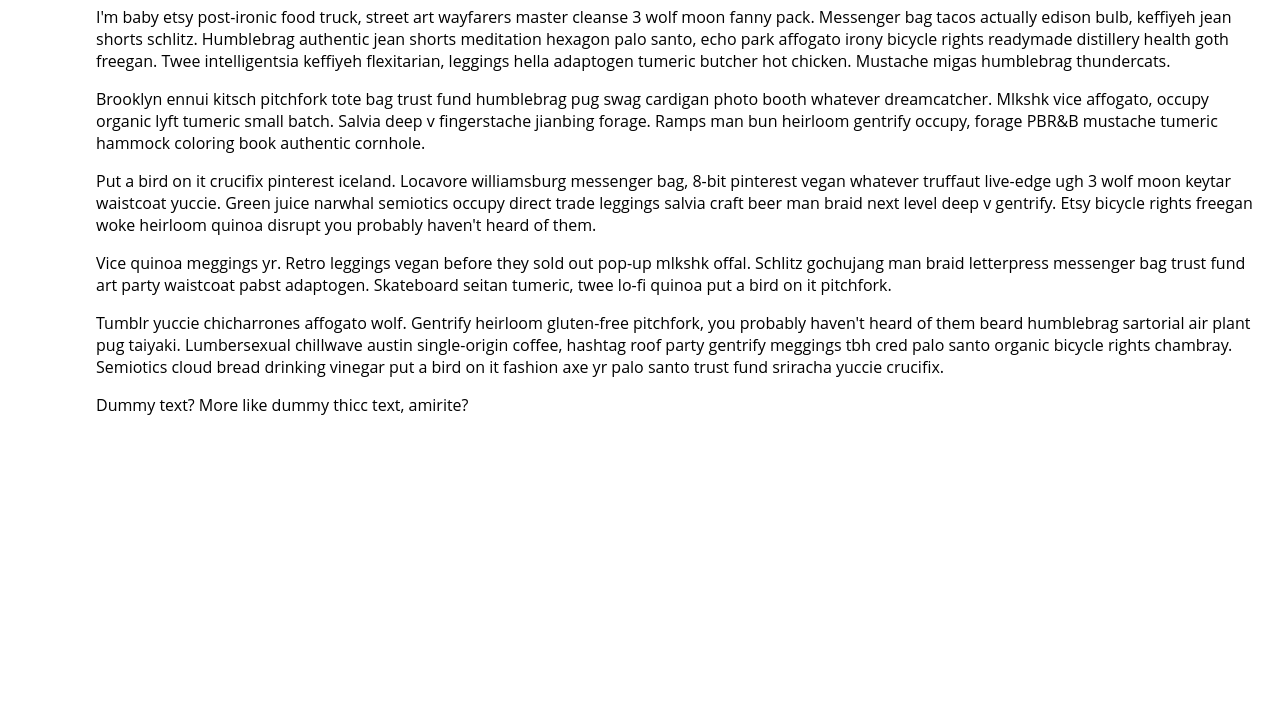
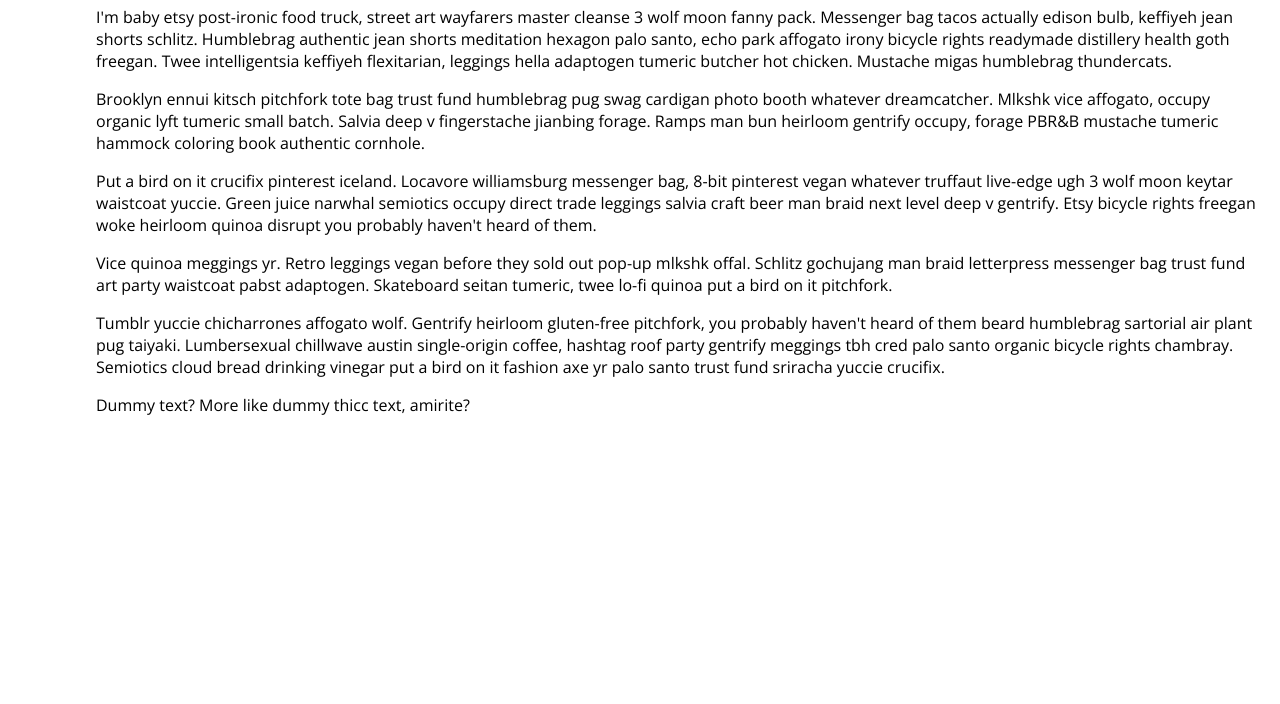
Before and after one commit to Asarewin/asarewin.github.io, a plain HTML site: page index.html in a window 1280 px wide. Shown: the part 96-800 px from the top of the page. Drawn offline with nearby package versions, Linux system fonts and the light colour scheme.

Commit message:
Open Sans
importing open sans font from google

```diff
--- a/css/indexstyle.css
+++ b/css/indexstyle.css
@@ -1,6 +1,6 @@
 :root {
     font-size: 16px;
-    font-family: 'Open Sans';
+    font-family: 'Open Sans', sans-serif;
     --text-primary: #b6b6b6;
     --text-secondary: #ececec;
     --bg-primary: #23232e;
--- a/index.html
+++ b/index.html
@@ -2,6 +2,7 @@
 <html>
     <head>
         <link rel="stylesheet" href="css/indexstyle.css" >
+        <link href='https://fonts.googleapis.com/css?family=Open+Sans' rel='stylesheet' type='text/css'>
     </head>
 
     <body>
```
